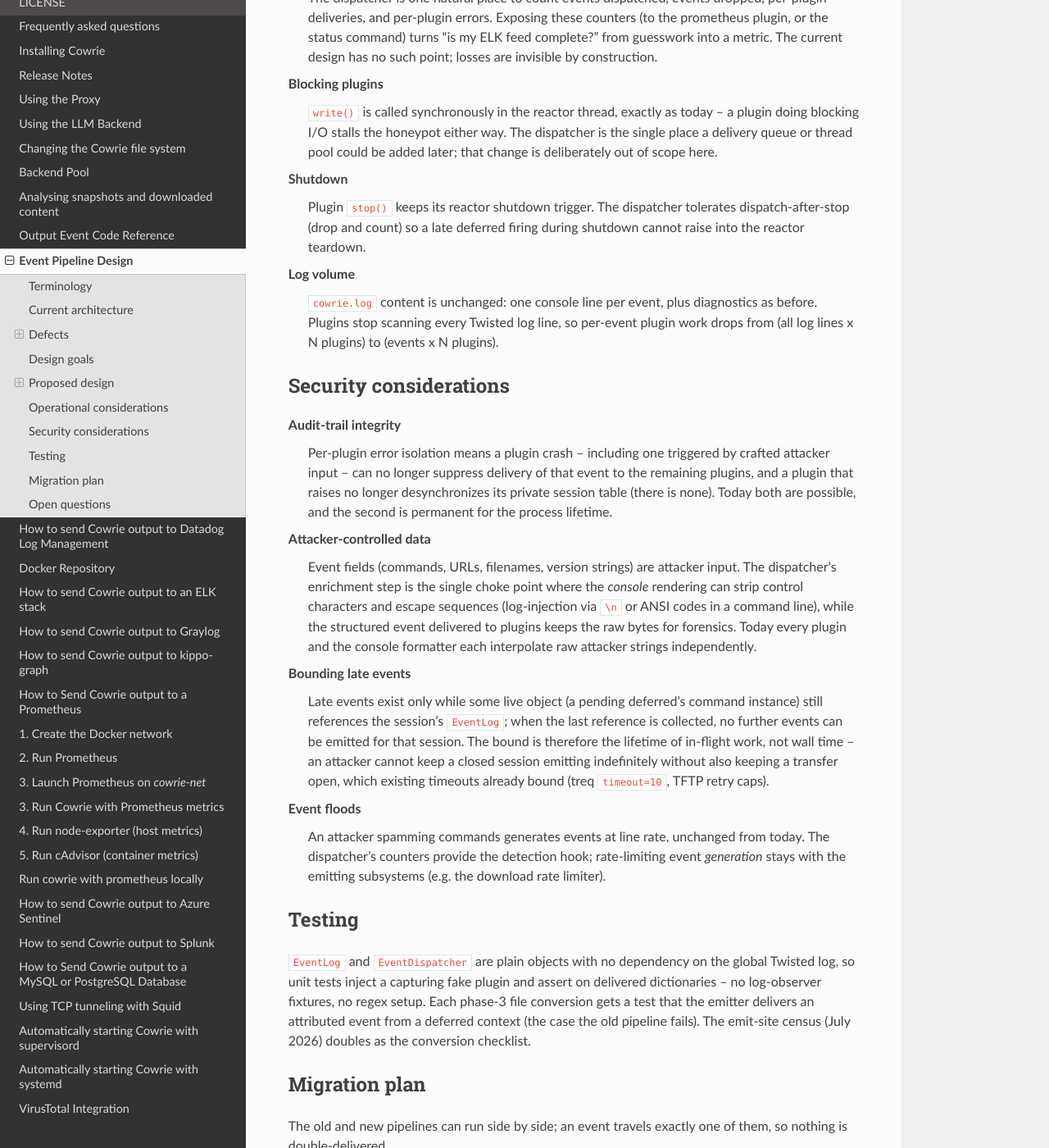
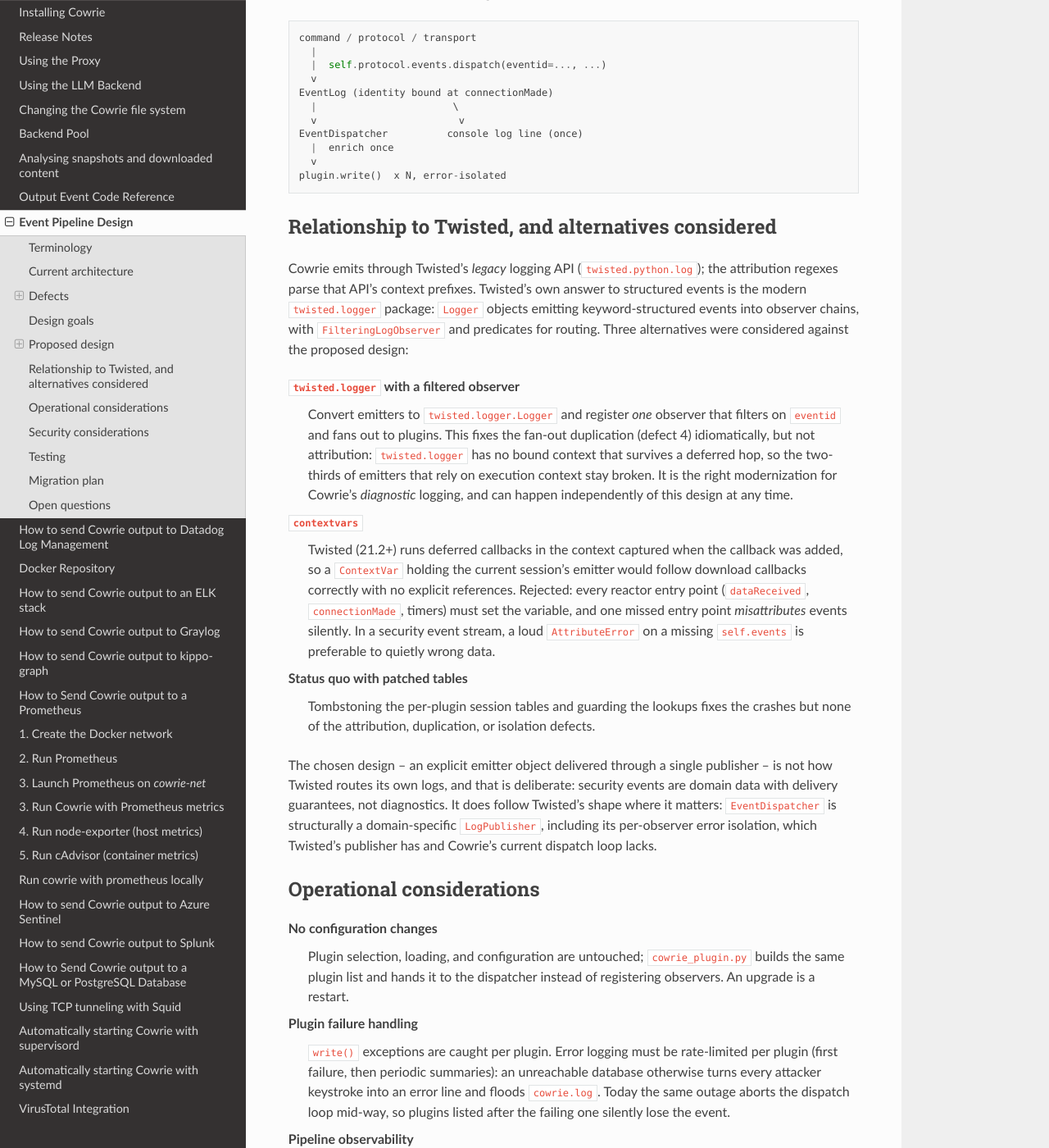
Before and after one commit to cowrie/cowrie, a Sphinx documentation site: the page built from docs/EVENT_PIPELINE.rst, in a window 1280 px wide and 1400 px high, scrolled down 6685 px. Shown: the whole window at 82% size. Built offline with Sphinx 7.4.7 and the Read the Docs theme 3.1.0, drawn with Linux system fonts in a browser that asks for light colours; some of the changed text lies outside the part shown.

Commit message:
docs: position event pipeline against Twisted idioms and model SSH channels
Compare the design with twisted.logger observer chains (right for
diagnostics, does not fix attribution across deferred hops), contextvars
propagation (rejected: a missed entry point misattributes silently), and
table tombstoning. Note EventDispatcher mirrors LogPublisher's
per-observer error isolation.

Model SSH channel multiplexing: the transport owns the root EventLog,
channels derive child emitters adding a channel attribute, session stays
the per-connection correlation key, matching the per-channel ttylog and
stdin artifacts that events cannot distinguish today.

```diff
--- a/docs/EVENT_PIPELINE.rst
+++ b/docs/EVENT_PIPELINE.rst
@@ -23,6 +23,15 @@ session
     The unique identifier of one attacker connection
     (``transportId``, e.g. ``ce8abc71b984``). This is the key output
     consumers correlate on.
+
+channel
+    One terminal, exec, subsystem, or forwarding stream within a
+    connection. SSH multiplexes: a single transport can carry several
+    channels, concurrently or in sequence. Cowrie already captures ttylogs
+    and stdin per channel (``insults.py`` keys them by
+    ``(transportId, channelId)``), but events carry only the per-transport
+    ``session``, so activity on concurrent channels is indistinguishable in
+    the event stream. Telnet has exactly one channel per connection.
 
 sessionno
     A transport counter with an ``S`` (SSH) or ``T`` (Telnet) prefix, e.g.
@@ -202,6 +211,29 @@ indistinguishable in ``cowrie.log``; with the prefix bound to the session,
 operator-facing lines are correctly attributed no matter where the code
 runs.
 
+Channels: one transport, many terminals
+=======================================
+
+An SSH transport can carry multiple channels -- several exec or shell
+sessions, SFTP, port forwards -- concurrently or in sequence. The transport
+owns the root ``EventLog``; a channel derives a child emitter that adds its
+identity to every event it dispatches::
+
+    def channelOpened(self):
+        self.events = self.conn.transport.events.child(channel=self.id)
+
+``child()`` returns a lightweight view sharing the dispatcher and the bound
+connection identity, overlaying extra fields -- the same idea as a
+structlog ``bind()``. Commands keep reaching their emitter through
+``self.protocol.events`` and need not know whether it is the root or a
+child. ``session`` remains the per-connection correlation key, so nothing
+changes for existing consumers; ``channel`` is an additive attribute that
+finally lets the event stream distinguish what the per-channel ttylog and
+stdin artifacts already distinguish, and lets file-transfer events (SCP,
+SFTP) name the channel they arrived on. A channel closing does not end the
+session: ``late`` refers to the *connection* having closed, not the
+channel.
+
 ``EventDispatcher`` -- single fan-out
 =====================================
 
@@ -316,6 +348,48 @@ Event flow after the change
       |  enrich once
       v
     plugin.write()  x N, error-isolated
+
+Relationship to Twisted, and alternatives considered
+****************************************************
+
+Cowrie emits through Twisted's *legacy* logging API (``twisted.python.log``);
+the attribution regexes parse that API's context prefixes. Twisted's own
+answer to structured events is the modern ``twisted.logger`` package:
+``Logger`` objects emitting keyword-structured events into observer chains,
+with ``FilteringLogObserver`` and predicates for routing. Three alternatives
+were considered against the proposed design:
+
+``twisted.logger`` with a filtered observer
+    Convert emitters to ``twisted.logger.Logger`` and register *one*
+    observer that filters on ``eventid`` and fans out to plugins. This fixes
+    the fan-out duplication (defect 4) idiomatically, but not attribution:
+    ``twisted.logger`` has no bound context that survives a deferred hop, so
+    the two-thirds of emitters that rely on execution context stay broken.
+    It is the right modernization for Cowrie's *diagnostic* logging, and can
+    happen independently of this design at any time.
+
+``contextvars``
+    Twisted (21.2+) runs deferred callbacks in the context captured when the
+    callback was added, so a ``ContextVar`` holding the current session's
+    emitter would follow download callbacks correctly with no explicit
+    references. Rejected: every reactor entry point (``dataReceived``,
+    ``connectionMade``, timers) must set the variable, and one missed entry
+    point *misattributes* events silently. In a security event stream, a
+    loud ``AttributeError`` on a missing ``self.events`` is preferable to
+    quietly wrong data.
+
+Status quo with patched tables
+    Tombstoning the per-plugin session tables and guarding the lookups fixes
+    the crashes but none of the attribution, duplication, or isolation
+    defects.
+
+The chosen design -- an explicit emitter object delivered through a single
+publisher -- is not how Twisted routes its own logs, and that is deliberate:
+security events are domain data with delivery guarantees, not diagnostics.
+It does follow Twisted's shape where it matters: ``EventDispatcher`` is
+structurally a domain-specific ``LogPublisher``, including its per-observer
+error isolation, which Twisted's publisher has and Cowrie's current dispatch
+loop lacks.
 
 Operational considerations
 **************************
```
